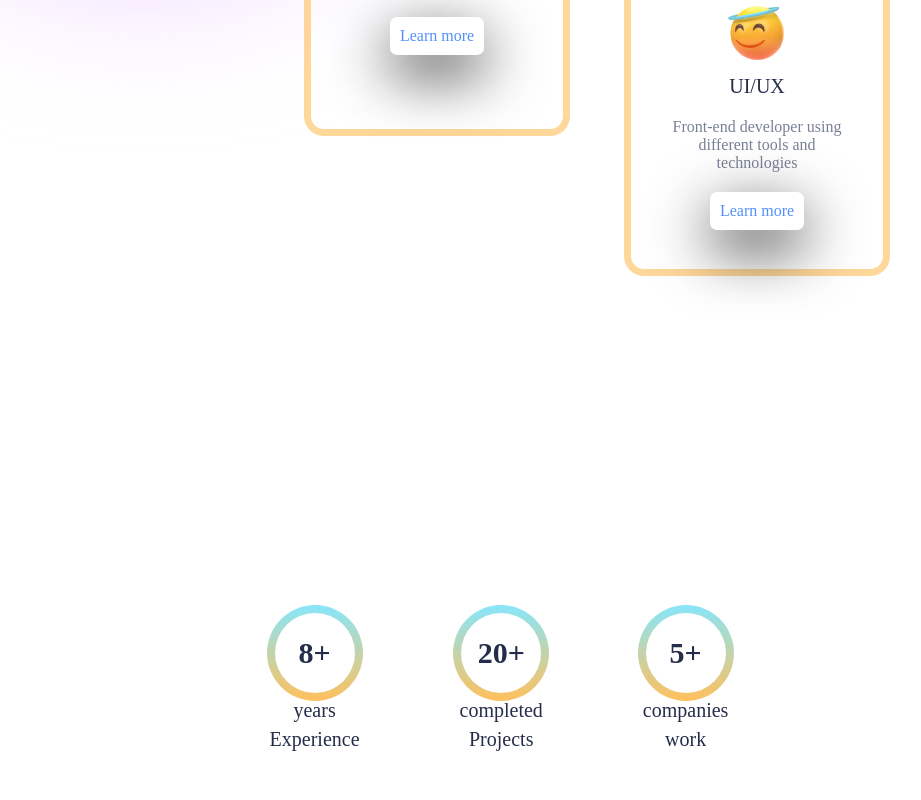
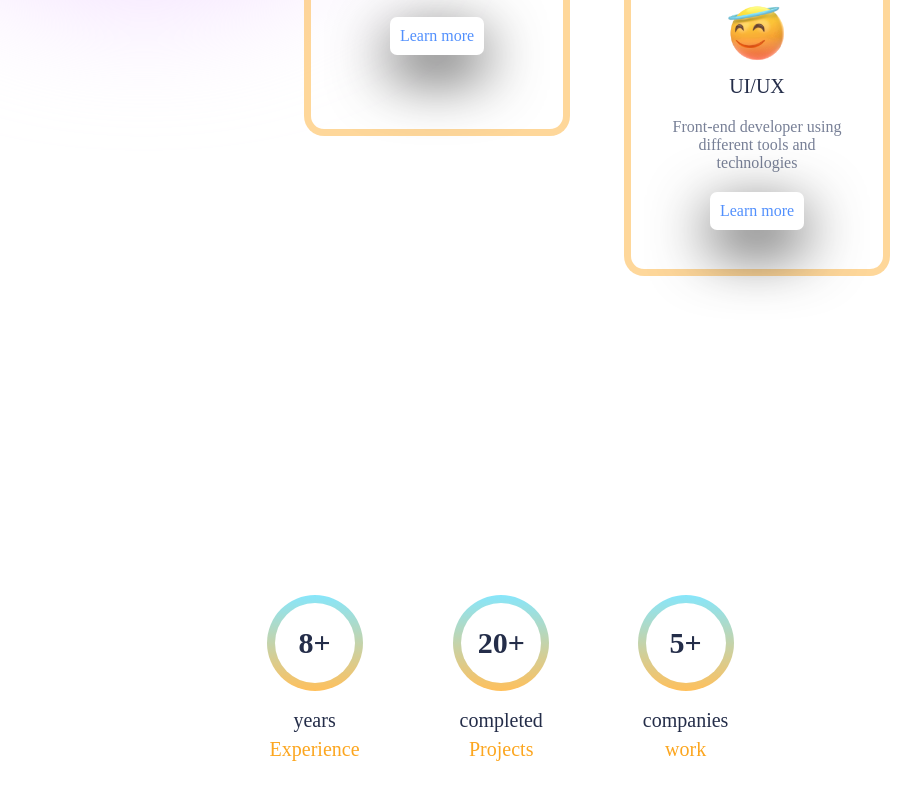
Before and after one commit to I-Clarisse/React-Personal-Portfolio, a React (Create React App) app: page / in a window 1280 px wide. Shown: the part 1424-2224 px from the top of the page, without its empty margins (141-1062 px from the left). Built offline with nearby package versions, Linux system fonts and the light colour scheme; a web font is replaced by a local one.

Commit message:
Experience completed

```diff
--- a/src/components/Circle/Circle.css
+++ b/src/components/Circle/Circle.css
@@ -15,7 +15,10 @@
     justify-content: center;
     font-size: 1.5rem;
     font-weight: bold;
+    margin-bottom: 1rem;
 }
+/* before means this div does not exist in html and it will appear before the c-circle */
+/* content is empty because the div should not contain anything */
 .c-circle::before{
     border-radius: 100%;
     content: '';
@@ -28,3 +31,6 @@
     z-index: -1;
     box-shadow: var(--boxShadow);
 }
+.o-circle{
+    color: var(--orange);
+}
--- a/src/components/Circle/Circle.jsx
+++ b/src/components/Circle/Circle.jsx
@@ -8,7 +8,7 @@ const Circle = ({number, status, subject}) => {
                 {number}
             </div>
             <span>{status}</span>
-            <span>{subject}</span>
+            <span className="o-circle">{subject}</span>
         </div>
     )
 }
```
